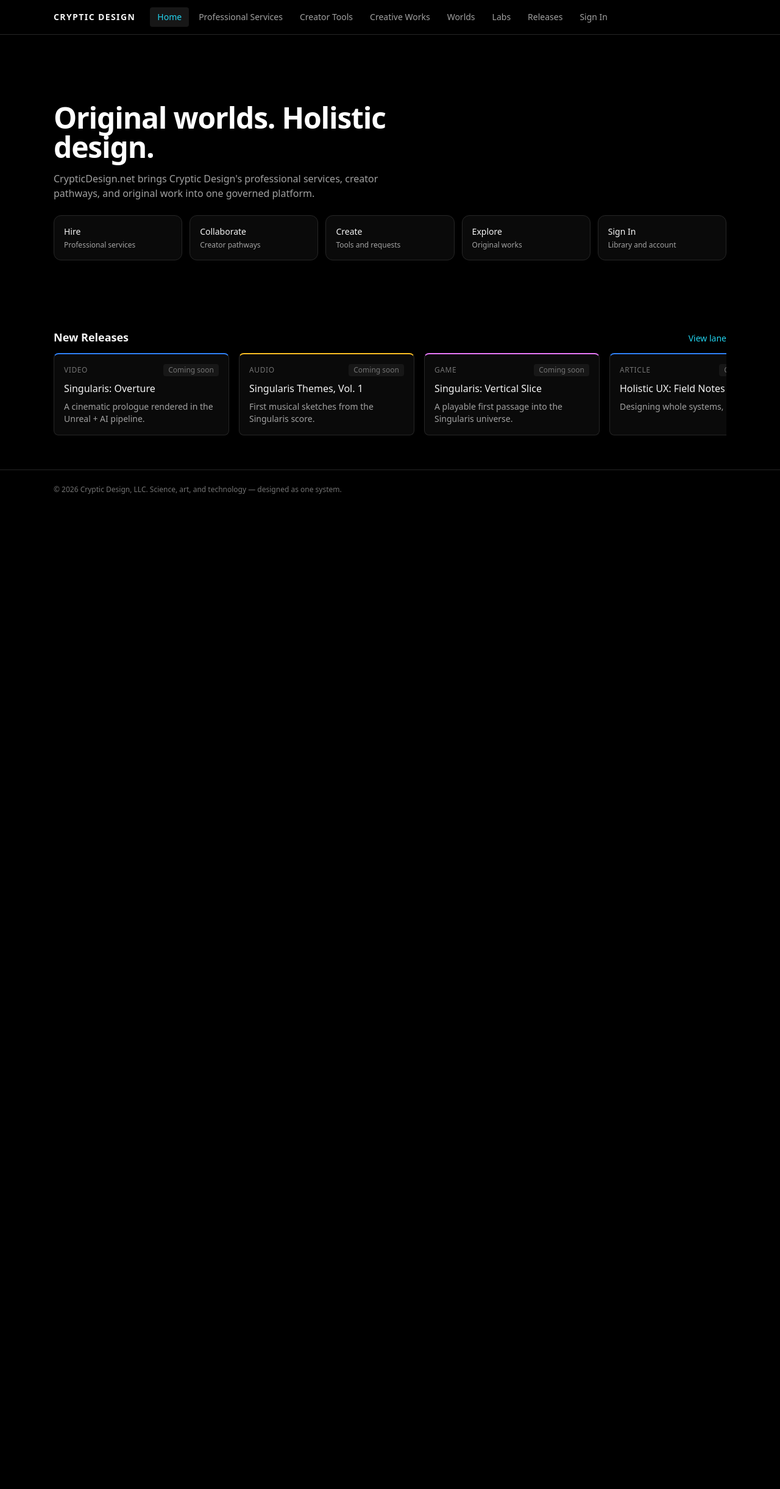
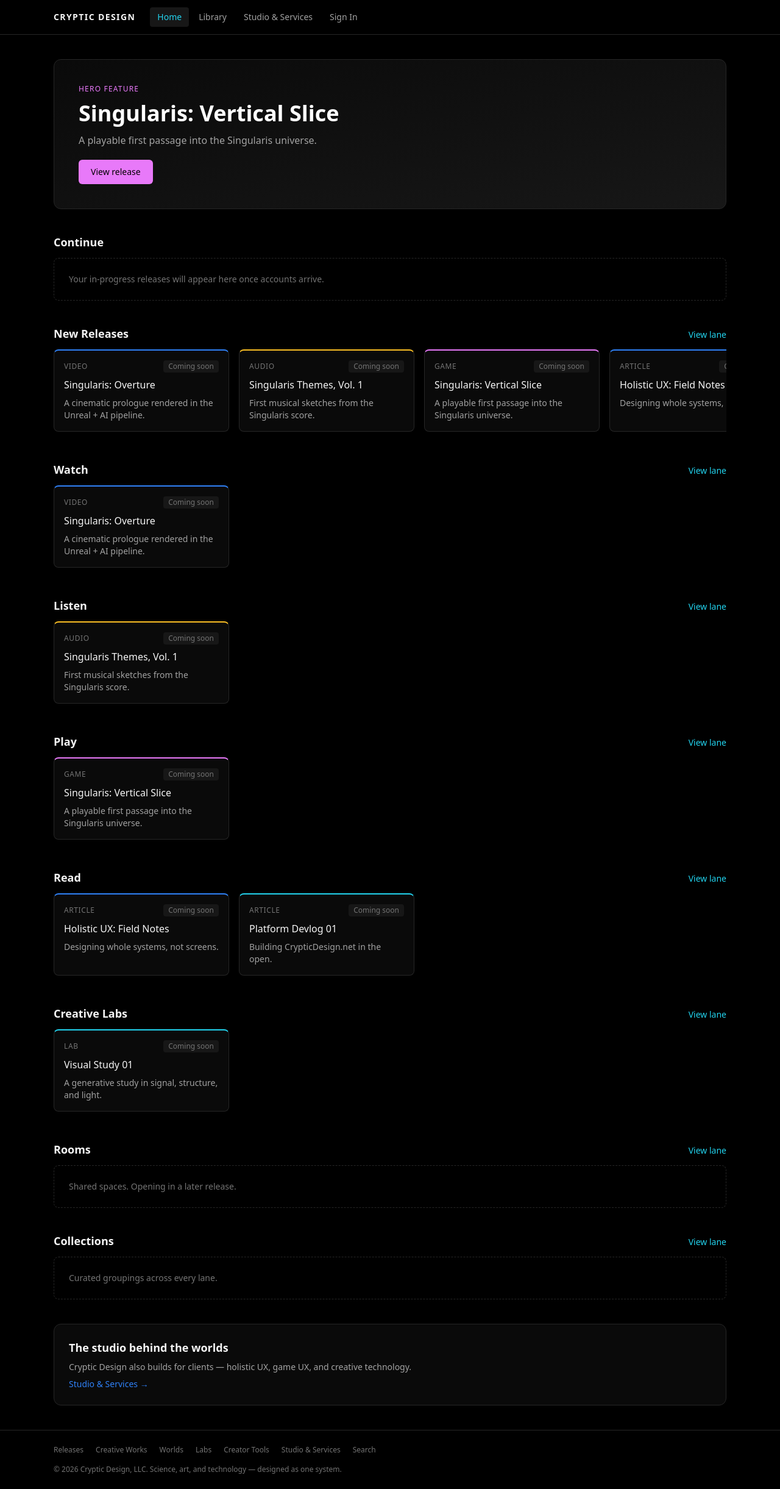
Before and after one commit to CrypticDesign/CrypticDesign.net, a Next.js app: page / in a window 1280 px wide. Shown: the whole page at 61% size. Before the commit the page ends 835 px from the top, so only its background shows below. Built offline with nearby package versions, Linux system fonts and the light colour scheme.

Commit message:
Audience-first correction: Home becomes the entertainment hub (CRY-255 amendment)

```diff
--- a/src/app/layout.tsx
+++ b/src/app/layout.tsx
@@ -28,9 +28,23 @@ export default function RootLayout({
         <SiteHeader />
         <div className="flex-1">{children}</div>
         <footer className="border-t border-neutral-800">
-          <div className="mx-auto max-w-6xl px-4 py-6 text-xs text-neutral-500 sm:px-6">
-            © {new Date().getFullYear()} Cryptic Design, LLC. Science, art,
-            and technology — designed as one system.
+          <div className="mx-auto flex max-w-6xl flex-col gap-4 px-4 py-6 sm:px-6">
+            <nav
+              aria-label="Secondary"
+              className="flex flex-wrap gap-x-5 gap-y-2 text-xs text-neutral-500"
+            >
+              <a href="/releases" className="hover:text-neutral-300">Releases</a>
+              <a href="/creative-works" className="hover:text-neutral-300">Creative Works</a>
+              <a href="/worlds" className="hover:text-neutral-300">Worlds</a>
+              <a href="/labs" className="hover:text-neutral-300">Labs</a>
+              <a href="/creator-tools" className="hover:text-neutral-300">Creator Tools</a>
+              <a href="/professional" className="hover:text-neutral-300">Studio &amp; Services</a>
+              <a href="/search" className="hover:text-neutral-300">Search</a>
+            </nav>
+            <p className="text-xs text-neutral-500">
+              © {new Date().getFullYear()} Cryptic Design, LLC. Science, art,
+              and technology — designed as one system.
+            </p>
           </div>
         </footer>
       </body>
--- a/src/app/page.tsx
+++ b/src/app/page.tsx
@@ -1,55 +1,86 @@
 import type { Metadata } from "next";
 import Link from "next/link";
 import LaneRow from "@/components/LaneRow";
-import { newestReleases } from "@/lib/releases";
+import {
+  LANES,
+  newestReleases,
+  publicReleases,
+  releasesForLane,
+} from "@/lib/releases";
 
 export const metadata: Metadata = {
   alternates: { canonical: "/" },
   description:
-    "Cryptic Design is a platform for professional services, original work, and creative technology.",
+    "Cryptic Design — an entertainment hub of original worlds, games, music, film, and experiments. Watch, listen, play, and read.",
 };
 
-const INTENT_ROUTES = [
-  { label: "Hire", href: "/professional", body: "Professional services" },
-  { label: "Collaborate", href: "/creator-tools", body: "Creator pathways" },
-  { label: "Create", href: "/creator-tools", body: "Tools and requests" },
-  { label: "Explore", href: "/creative-works", body: "Original works" },
-  { label: "Sign In", href: "/account", body: "Library and account" },
-] as const;
+export default function Home() {
+  const hero = publicReleases().find(
+    (release) => release.slug === "singularis-vertical-slice",
+  );
 
-export default function Home() {
   return (
-    <main className="mx-auto flex max-w-6xl flex-col gap-12 px-4 py-12 sm:px-6">
-      <section className="flex flex-col gap-4 py-8 sm:py-16">
-        <h1 className="max-w-2xl text-4xl font-semibold tracking-tight text-white sm:text-5xl">
-          Original worlds. Holistic design.
+    <main className="mx-auto flex max-w-6xl flex-col gap-10 px-4 py-10 sm:px-6">
+      {hero && (
+        <section className="flex flex-col gap-3 rounded-card border border-border bg-gradient-to-br from-neutral-950 to-neutral-900 p-6 sm:p-10">
+          <span className="text-xs uppercase tracking-widest text-accent-magenta">
+            Hero Feature
+          </span>
+          <h1 className="text-3xl font-semibold text-white sm:text-4xl">
+            {hero.title}
           </h1>
-        <p className="max-w-xl text-neutral-400">
-          CrypticDesign.net brings Cryptic Design&apos;s professional services,
-          creator pathways, and original work into one governed platform.
-        </p>
-        <div className="mt-2 grid gap-3 sm:grid-cols-2 lg:grid-cols-5">
-          {INTENT_ROUTES.map((intent) => (
+          <p className="max-w-xl text-muted-foreground">{hero.tagline}</p>
+          <div>
             <Link
-              key={intent.label}
-              href={intent.href}
-              className="rounded-card border border-border bg-surface p-4 transition-colors hover:border-accent-cyan"
+              href={`/releases/${hero.slug}`}
+              className="mt-2 inline-block rounded-control bg-accent-magenta px-5 py-2.5 text-sm font-medium text-black transition-opacity hover:opacity-90"
             >
-              <span className="block text-sm font-medium text-foreground">
-                {intent.label}
-              </span>
-              <span className="mt-1 block text-xs text-muted-foreground">
-                {intent.body}
-              </span>
+              View release
             </Link>
-          ))}
           </div>
         </section>
+      )}
+
       <LaneRow
-        title="New Releases"
-        href="/releases"
-        releases={newestReleases(6)}
+        title="Continue"
+        releases={[]}
+        emptyNote="Your in-progress releases will appear here once accounts arrive."
       />
+      <LaneRow title="New Releases" href="/releases" releases={newestReleases(6)} />
+
+      {LANES.map((lane) => (
+        <LaneRow
+          key={lane.slug}
+          title={lane.name}
+          href={
+            lane.slug === "creative-labs"
+              ? "/labs"
+              : lane.slug === "rooms"
+                ? "/worlds"
+                : lane.slug === "collections"
+                  ? "/creative-works"
+                  : "/releases"
+          }
+          releases={releasesForLane(lane.slug)}
+          emptyNote={lane.blurb}
+        />
+      ))}
+
+      <section className="flex flex-col gap-2 rounded-card border border-border bg-surface p-6">
+        <h2 className="text-lg font-semibold text-foreground">
+          The studio behind the worlds
+        </h2>
+        <p className="max-w-xl text-sm text-muted-foreground">
+          Cryptic Design also builds for clients — holistic UX, game UX, and
+          creative technology.
+        </p>
+        <Link
+          href="/professional"
+          className="w-fit text-sm text-accent-blue hover:underline"
+        >
+          Studio &amp; Services →
+        </Link>
+      </section>
     </main>
   );
 }
--- a/src/components/SiteHeader.tsx
+++ b/src/components/SiteHeader.tsx
@@ -5,12 +5,8 @@ import { usePathname } from "next/navigation";
 
 const NAV = [
   { href: "/", label: "Home" },
-  { href: "/professional", label: "Professional Services" },
-  { href: "/creator-tools", label: "Creator Tools" },
-  { href: "/creative-works", label: "Creative Works" },
-  { href: "/worlds", label: "Worlds" },
-  { href: "/labs", label: "Labs" },
-  { href: "/releases", label: "Releases" },
+  { href: "/library", label: "Library" },
+  { href: "/professional", label: "Studio & Services" },
   { href: "/account", label: "Sign In" },
 ] as const;
 
```
Lines whose indentation alone changed are shown as unchanged.
